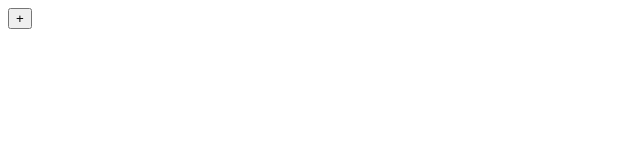
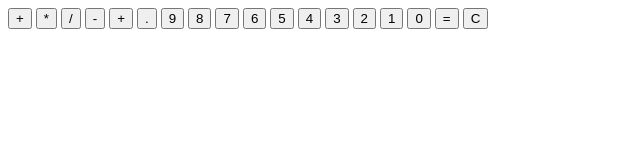
Before and after one commit to allanlimo02/JsCalculator, a plain HTML site: page index.html in a window 1280 px wide. Shown: the whole page, without its empty margins (0-640 px from the left). Drawn offline with Linux system fonts and the light colour scheme.

Commit message:
Added all html buttons for the basic calculator

```diff
--- a/index.html
+++ b/index.html
@@ -9,6 +9,24 @@
 <body>
     <div class="mainer">
         <button type="button" class="btn btn-yellow" data-num="+">+</button>
+        <button type="button" class="btn btn-yellow" data-num="*">*</button>
+        <button type="button" class="btn btn-yellow" data-num="/">/</button>
+        <button type="button" class="btn btn-yellow" data-num="-">-</button>
+        <button type="button" class="btn btn-yellow" data-num="+">+</button>
+        <!-- grey buttons -->
+        <button type="button" class="btn btn-grey" data-num=".">.</button>
+        <button type="button" class="btn btn-grey" data-num="9">9</button>
+        <button type="button" class="btn btn-grey" data-num="8">8</button>
+        <button type="button" class="btn btn-grey" data-num="7">7</button>
+        <button type="button" class="btn btn-grey" data-num="6">6</button>
+        <button type="button" class="btn btn-grey" data-num="5">5</button>
+        <button type="button" class="btn btn-grey" data-num="4">4</button>
+        <button type="button" class="btn btn-grey" data-num="3">3</button>
+        <button type="button" class="btn btn-grey" data-num="2">2</button>
+        <button type="button" class="btn btn-grey" data-num="1">1</button>
+        <button type="button" class="btn btn-grey" data-num="7">0</button>
+        <button type="button" class="btn-equal btn-grey">=</button>
+        <button type="button" class="btn-clear btn-grey">C</button>
 
 
     </div>
```
